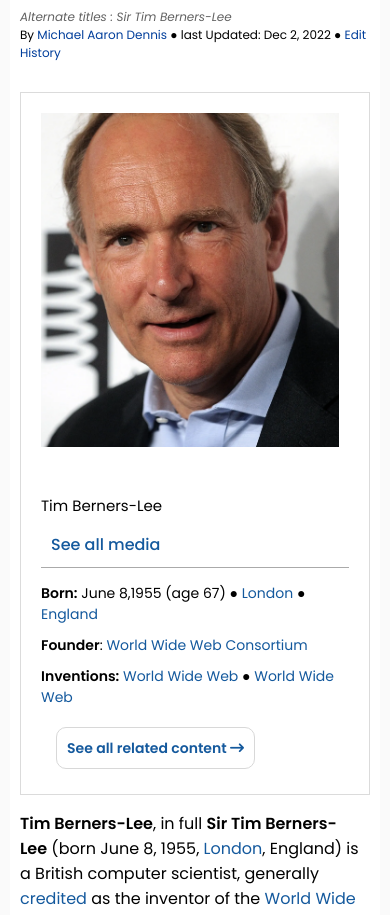
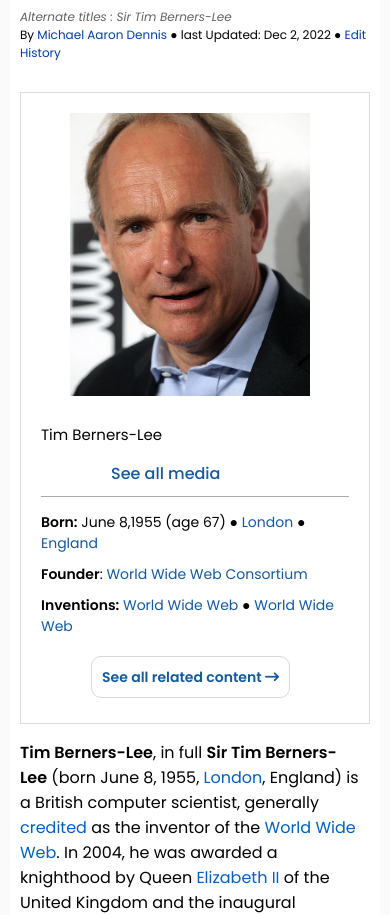
Before and after one commit to AliSepar/tim-berners-lee, a plain HTML site: page index.html in a window 390 px wide. Shown: the part 177-1092 px from the top of the page. Drawn offline with Linux system fonts and the light colour scheme.

Commit message:
peoject complete 95%

```diff
--- a/index.html
+++ b/index.html
@@ -88,11 +88,11 @@
           <p>
             <b>Tim Berners-Lee</b>, in full <b>Sir Tim Berners-Lee</b> (born
             June 8, 1955, <a href="#">London</a>, England) is a British computer
-            scientist, generally <a href="#">credited</a> as the inventor of the
-            <a href="#">World Wide Web</a>. In 2004, he was awarded a knighthood
-            by Queen <a href="#">Elizabeth II</a> of the United Kingdom and the
-            inaugural Millennium Technology Prize (€1 million) by the Finnish
-            Technology Award Foundation.
+            scientist, generally <a href="#" class="dotted">credited</a> as the
+            inventor of the <a href="#">World Wide Web</a>. In 2004, he was
+            awarded a knighthood by Queen <a href="#">Elizabeth II</a> of the
+            United Kingdom and the inaugural Millennium Technology Prize (€1
+            million) by the Finnish Technology Award Foundation.
           </p>
           <p>
             Computing came naturally to Berners-Lee, as both of his parents
@@ -120,12 +120,7 @@
             />
           </figure>
 
-          <!-- zoom icon -->
-          <!-- <span class="plusicon"
-            ><i class="fa-solid fa-magnifying-glass-plus plusicon"></i
-          ></span> -->
-
-          <h4>Tim Berners-Lee</h4>
+          <h2>Tim Berners-Lee</h2>
           <a href="#" class="sub_btn">See all media</a>
 
           <article class="rightsubtext">
--- a/style.css
+++ b/style.css
@@ -75,6 +75,9 @@ header p a{
     text-decoration: none;
     font-size: 14px;
     color: blue;
+}
+.toggle_btn:hover{
+    cursor: pointer;
 }
 
 /* main section */
@@ -156,8 +159,11 @@ section{
     margin-bottom: 20px;
 }
 .left a{
-    color: #14599d;
+    color: #0160be;
     text-decoration: none;
+}
+.left .dotted{
+    text-decoration: dashed;
 }
 .right{
     /* max-width: 300px; */
@@ -165,32 +171,47 @@ section{
     padding: 20px;
 }
 .right figure {
-    width: 100%;
-    max-width: 250px;
+    /* width: 100%; */
+    max-width: 230px;
+    margin-inline: auto;
     height: auto;
     overflow: hidden;
 }
-.right figure img{
+.right figure > img{
     width: 100%;
     height: auto;
     object-fit:fill;
-    object-position: -10px -40px;
+    object-position: -10px -20px;
 }
 
-.right h4{
+/* .right > figure::after{
+    content: '';
+    background-image: url('images/zoom-in.svg');
+    background-position: center;
+    background-size: cover;
+    background-color:rgba(255, 255, 255, 0.7);
+    position: absolute;
+    border-radius: 50%;
+    top: 50%;
+    left: 50%;
+    width: 40px;
+    height: 40px;
+} */
+
+.right h2{
     font-size: 15px;
-    font-weight: 400;
+    font-weight: 300;
     margin-bottom: 15px;
 }
 .rightsubtext a{
     color: #14599d;
 }
-.sub_btn{
-    padding:10px !important;
+.right > .sub_btn{
+    padding:10px;
     color: #14599d;
     font-weight: 500;
     text-decoration: none;
-    text-align: center;
+    margin-inline: 60px;
 }
 .rightsubtext{
     border-top: 1px solid #aaaaaa;
@@ -213,7 +234,7 @@ section{
     border: 1px solid #d8d8d8;
     font-weight: 600;
     padding: 10px;
-    margin-left: 15px !important;
+    margin-inline: 50px !important;
     border-radius: 10px;
 }
 .content_btn:hover{
@@ -227,7 +248,7 @@ section{
 
 } */
 
-@media (min-width:300px) and (max-width:695px){
+@media (min-width:300px) and (max-width:768px){
     nav{
         display: block;
     }
@@ -250,7 +271,13 @@ section{
         display: block;
 
     }
-
+    nav li{
+        margin-bottom: 20px;
+    }
+    nav li a{
+        text-align: center;
+        font-size: 20px;
+    }
 
 
     .content{
@@ -261,17 +288,10 @@ section{
     .heading ul{
         z-index: 100;
     }
-    section{
-        grid-auto-flow: row dense;
-    }
-    .right{
-        order: 1;
-    }
-    .left{
-        order: 2;
-    }
     .right figure {
-        max-width: 100%;
+        max-width: 250px;
+        object-fit:fill;
+        object-position: -10px -20px;
     }
 
 
@@ -295,14 +315,23 @@ section{
         margin-top: -65px;
     }
 }
-/* @media (min-width:375px) and (max-width:695px){
-    .content{
+@media (max-width:695px){
+    section{
+        grid-auto-flow: row dense;
+    }
+    .right{
+        order: 1;
+    }
+    .left{
+        order: 2;
+    }
+    /* .content{
         margin: 10px 10px;
         padding: 10px;
         box-shadow: none;
     }
     .right figure {
         max-width: 100%;
-    }
+    } */
 
-} */
+}
```
Also changed, not shown: images/zoom-in.svg (added).
